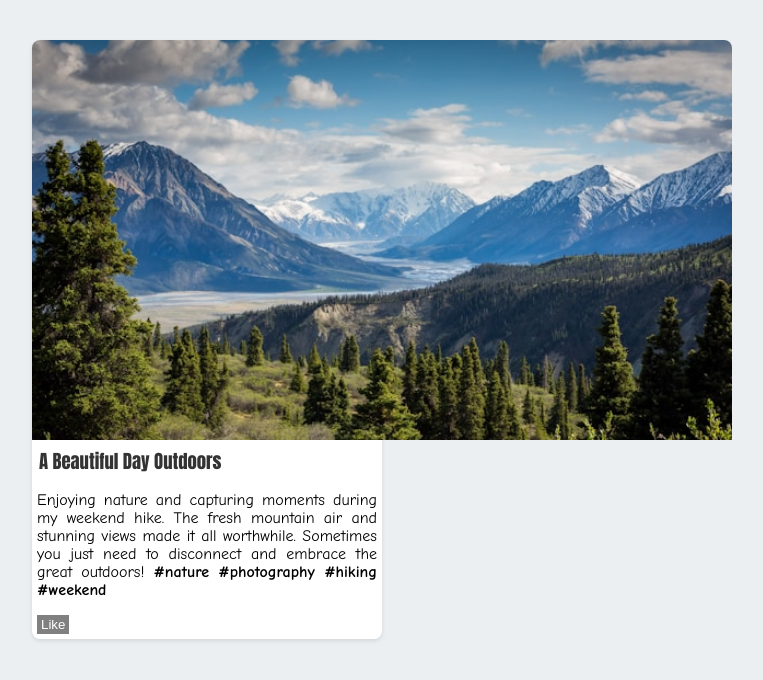
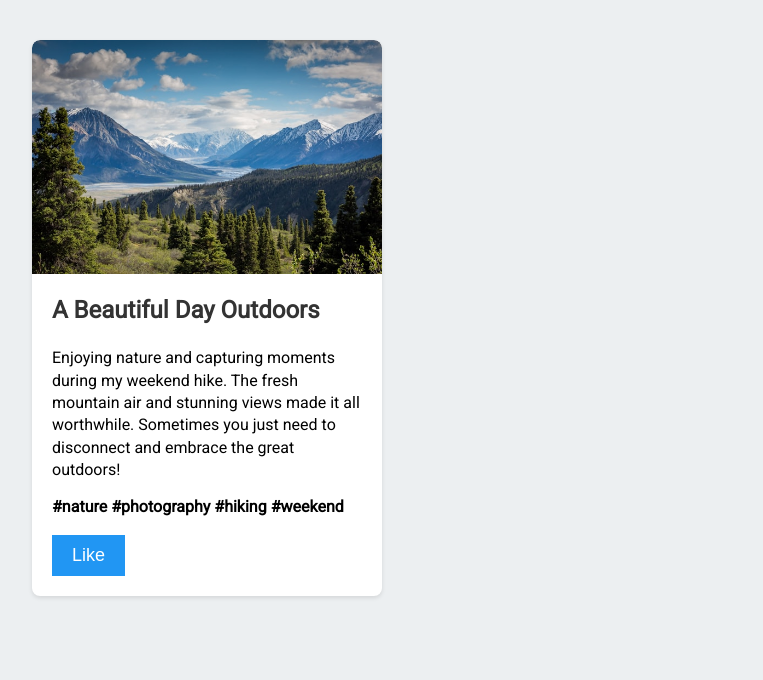
Before and after one commit to GCA-Classroom/03-inspect-debug-css, a plain HTML site: page index.html in a window 1280 px wide. Shown: the whole page, without its empty margins (433-1196 px from the left). Drawn offline with Linux system fonts and the light colour scheme.

Commit message:
Final demo set

```diff
--- a/style.css
+++ b/style.css
@@ -10,46 +10,46 @@ body {
   background-color: #fff;
   margin: 40px auto;
   border-radius: 8px;
-  overflow: visible;
+  overflow: hidden;
   padding: 0;
   box-shadow: 0 2px 4px rgba(0, 0, 0, 0.1);
   box-sizing: content-box;
 }
 
 .post-image {
-  width: 700px;
-  height: 400px;
+  width: 100%;
   object-fit: cover;
   border-radius: 8px 8px 0 0;
   display: block;
 }
 
 .post-content {
-  padding: 5px;
-  text-align: justify;
+  padding: 20px;
+  line-height: 1.4;
 }
 
 h3.post-title {
-  font-family: "Roboto", sans-serif;
-  font-family: "Impact", serif;
   color: #333;
-  margin: 2px;
+  font-size: 24px;
+  margin: 0 0 20px;
 }
 
 .like-button {
-  padding: 2px 4px;
+  padding: 10px 20px;
+  font-size: 18px;
   background-color: #2196f3;
-  background-color: gray;
   color: #fff;
   border: none;
   border-radius: 0px;
   cursor: pointer;
 }
 
-button.hover {
+.like-button:hover {
   background-color: #1976d2;
 }
 
-body {
-  font-family: "Comic Sans MS", cursive;
+strong {
+  display: block;
+  margin-top: 15px;
+  font-weight: bold;
 }
```
